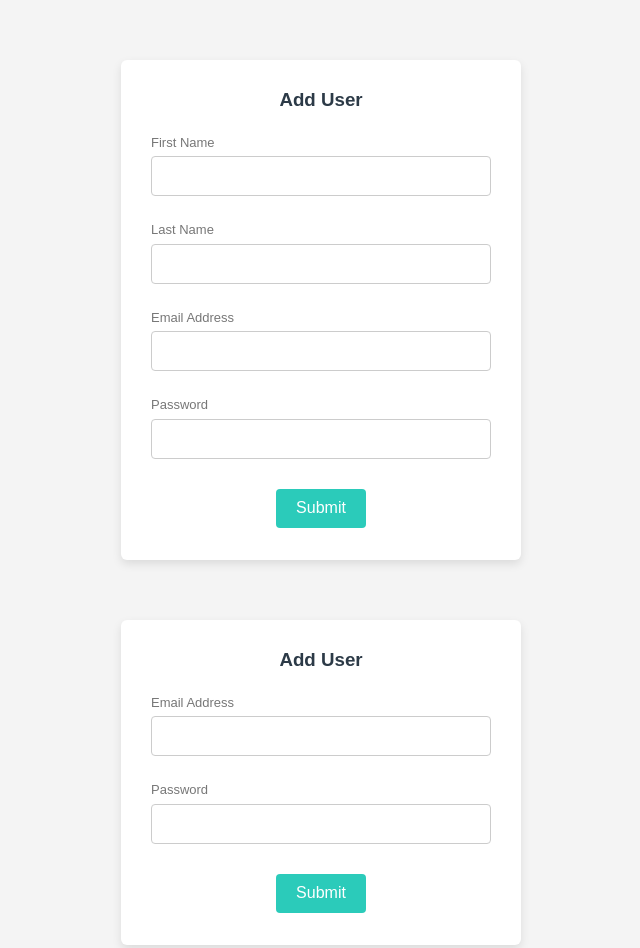
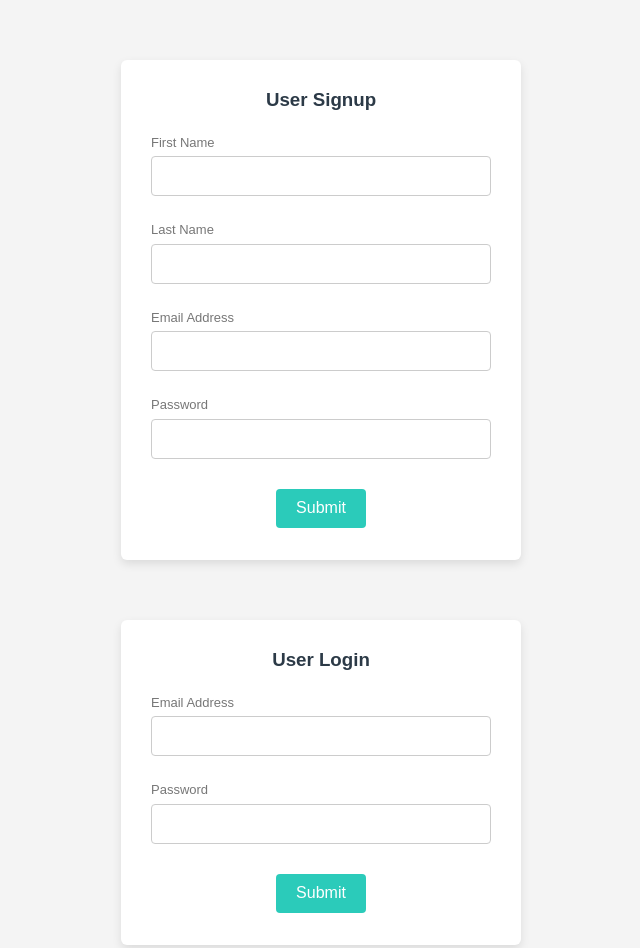
Before and after one commit to LukePeters/flask-mongo-api-boilerplate, a plain HTML site: page web/index.html in a window 1280 px wide. Shown: the top 948 px of the page, without its empty margins (319-959 px from the left). Drawn offline with Linux system fonts and the light colour scheme.

```diff
--- a/web/index.html
+++ b/web/index.html
@@ -14,7 +14,7 @@
     <!-- Add User Form -->
     <div class="app-panel">
 
-      <h3 class="centered">Add User</h3>
+      <h3 class="centered">User Signup</h3>
 
       <form id="add-user-form">
 
@@ -45,7 +45,7 @@
     <!-- Add User Form -->
     <div class="app-panel">
 
-      <h3 class="centered">Add User</h3>
+      <h3 class="centered">User Login</h3>
 
       <form id="login-form">
 
```
